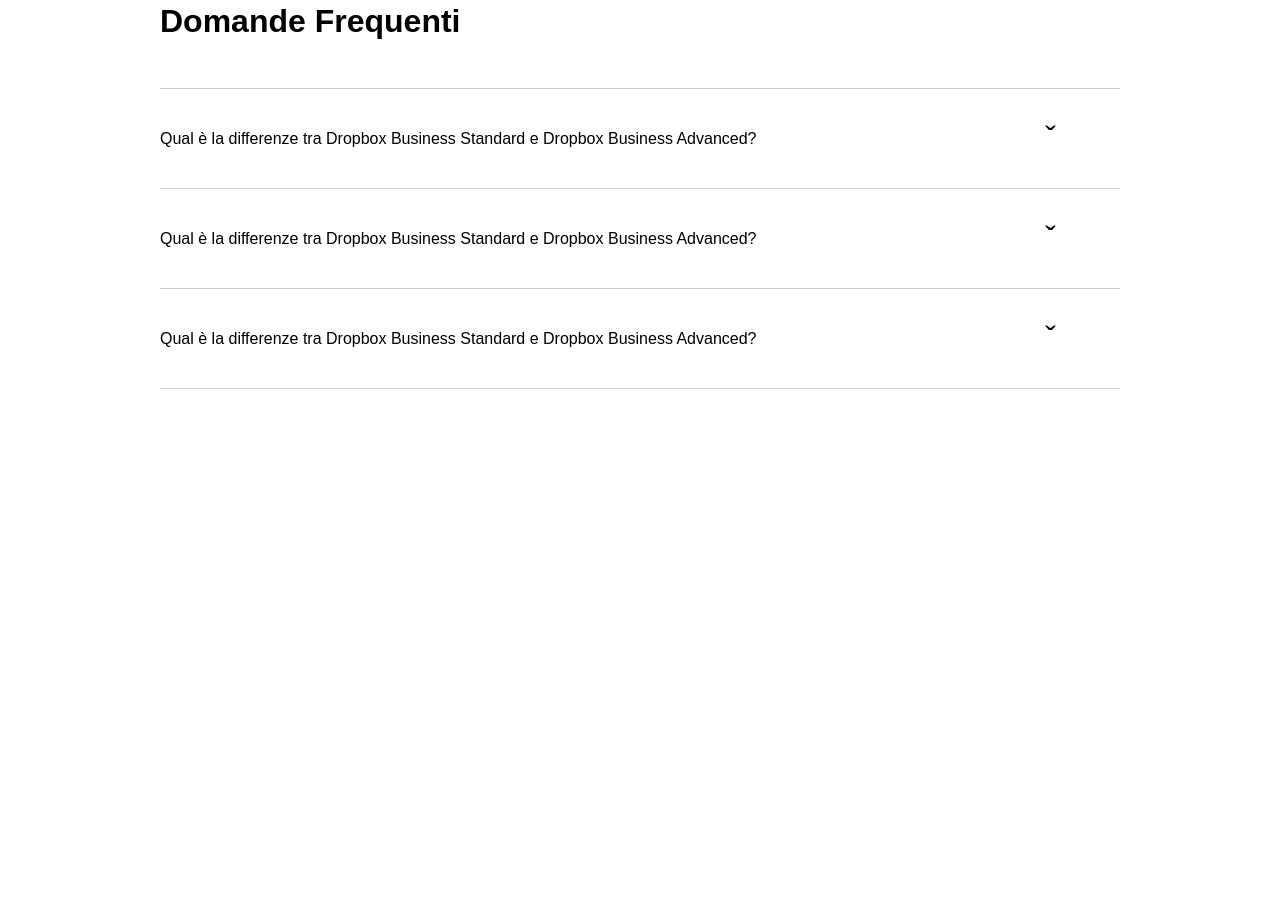
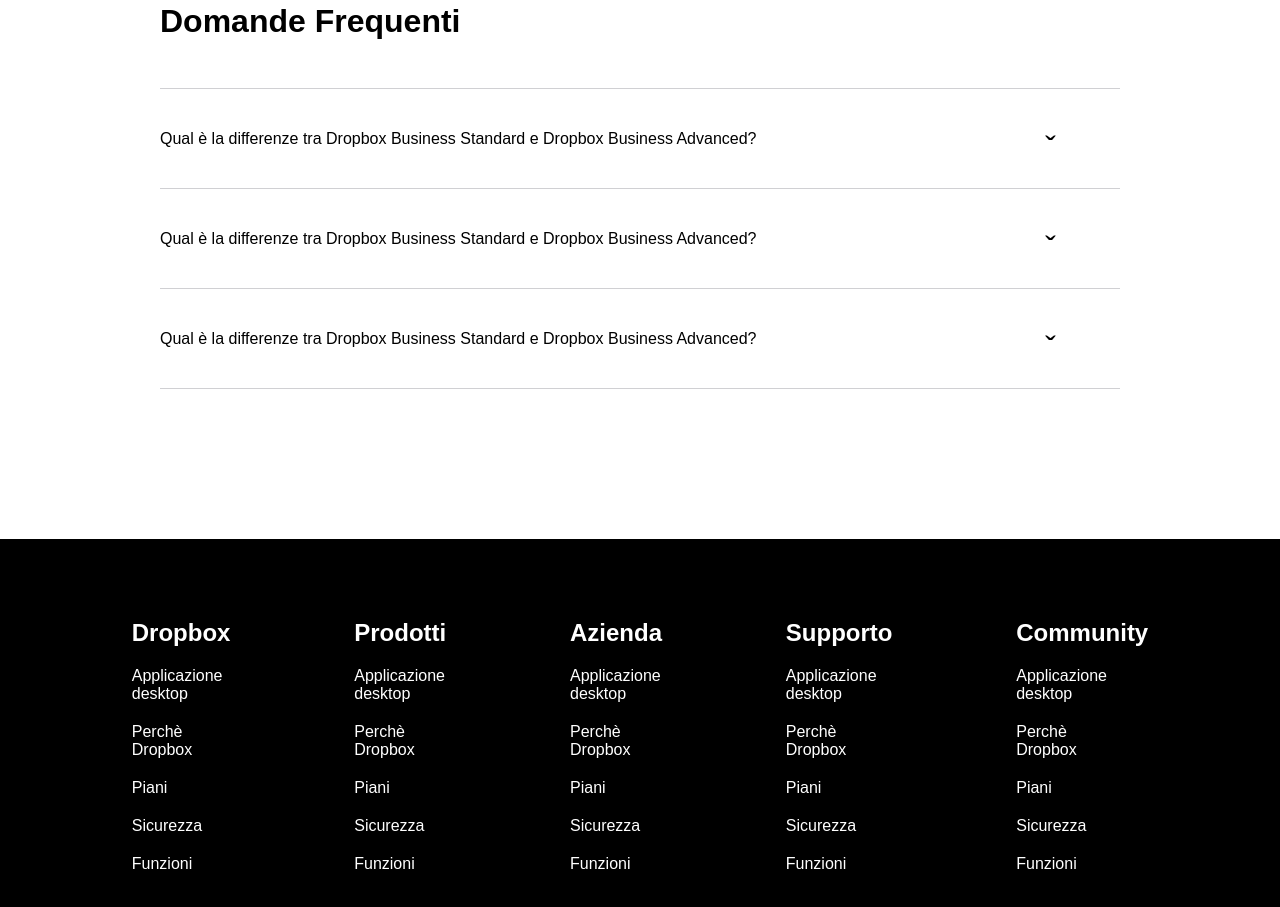
Before and after one commit to alessandrostorchi92/htmlcss-dropbox, a plain HTML site: page index.html in a window 1280 px wide. Shown: the part 4643-5550 px from the top of the page. Drawn offline with Linux system fonts and the light colour scheme.

Commit message:
Footer accomplished

```diff
--- a/css/style.css
+++ b/css/style.css
@@ -295,18 +295,17 @@ nav ul a {
     margin-bottom: 60px;
 }
 
+/* Non funziona la proprietà aspect-ratio  */
+
 .client-list {
     display: flex;
+    aspect-ratio: 1/1;
     height: 380px;
     width: 100%;
-    border: 1px solid red;
 }
-
-/* Non funziona aspect-ratio */
 
 .square-container {
     border: 1px solid red;
-    aspect-ratio: 1/1;
     width: calc(100% / 3);
     min-height: 100px;
 }
@@ -363,4 +362,34 @@ nav ul a {
 .q-icon{
     font-size: 2rem;
     margin-right: 4rem;
+    margin-top: 20px;
 }
+
+footer {
+    background-color: black;
+    margin-top: 150px;
+}
+
+.footer-container {
+    display: flex;
+    flex-grow: 1;
+    justify-content: space-evenly;
+    gap: 2rem;
+}
+
+.rectangle {
+    flex-basis: 0;
+}
+
+.title-box {
+    color: white;
+}
+
+.footer-list{
+    list-style: none;
+    color: white;
+}
+
+.rectangle ul li {
+    margin-top: 20px;
+}
--- a/index.html
+++ b/index.html
@@ -508,7 +508,7 @@
 
                             <p>Qual è la differenze tra Dropbox Business Standard e Dropbox Business Advanced?</p>
 
-                            <div class="q-icon">&caron;</div>
+                            <div class="q-icon">&#711;</div>
 
                         </div>
 
@@ -516,7 +516,7 @@
 
                             <p>Qual è la differenze tra Dropbox Business Standard e Dropbox Business Advanced?</p>
 
-                            <div class="q-icon">&caron;</div>
+                            <div class="q-icon">&#711;</div>
 
                         </div>
 
@@ -524,7 +524,7 @@
 
                             <p>Qual è la differenze tra Dropbox Business Standard e Dropbox Business Advanced?</p>
 
-                            <div class="q-icon">&caron;</div>
+                            <div class="q-icon">&#711;</div>
 
                         </div>
 
@@ -542,7 +542,93 @@
 
         <div class="section">
 
-            <div class="container container-xl"></div>
+            <div class="container container-xl">
+
+                <div class="footer-container">
+
+                    <div class="rectangle">
+
+                        <h3 class="title-box">Dropbox</h3>
+
+                        <ul class="footer-list">
+
+                            <li>Applicazione desktop</li>
+                            <li>Perchè Dropbox</li>
+                            <li>Piani</li>
+                            <li>Sicurezza</li>
+                            <li>Funzioni</li>
+
+                        </ul>
+
+                    </div>
+
+                    <div class="rectangle">
+
+                        <h3 class="title-box">Prodotti</h3>
+
+                        <ul class="footer-list">
+
+                            <li>Applicazione desktop</li>
+                            <li>Perchè Dropbox</li>
+                            <li>Piani</li>
+                            <li>Sicurezza</li>
+                            <li>Funzioni</li>
+
+                        </ul>
+
+                    </div>
+
+                    <div class="rectangle">
+
+                        <h3 class="title-box">Azienda</h3>
+
+                        <ul class="footer-list">
+
+                            <li>Applicazione desktop</li>
+                            <li>Perchè Dropbox</li>
+                            <li>Piani</li>
+                            <li>Sicurezza</li>
+                            <li>Funzioni</li>
+
+                        </ul>
+
+                    </div>
+
+                    <div class="rectangle">
+
+                        <h3 class="title-box">Supporto</h3>
+
+                        <ul class="footer-list">
+
+                            <li>Applicazione desktop</li>
+                            <li>Perchè Dropbox</li>
+                            <li>Piani</li>
+                            <li>Sicurezza</li>
+                            <li>Funzioni</li>
+
+                        </ul>
+
+                    </div>
+
+                    <div class="rectangle">
+
+                        <h3 class="title-box">Community</h3>
+
+                        <ul class="footer-list">
+
+                            <li>Applicazione desktop</li>
+                            <li>Perchè <br> Dropbox</li>
+                            <li>Piani</li>
+                            <li>Sicurezza</li>
+                            <li>Funzioni</li>
+
+                        </ul>
+
+                    </div>
+
+                </div>
+
+            </div>
 
         </div>
 
```
